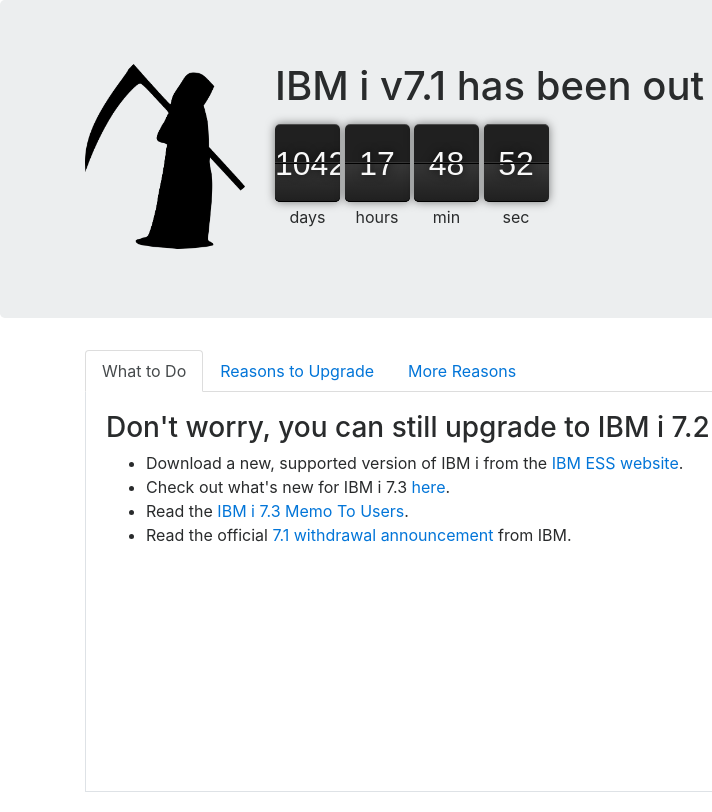
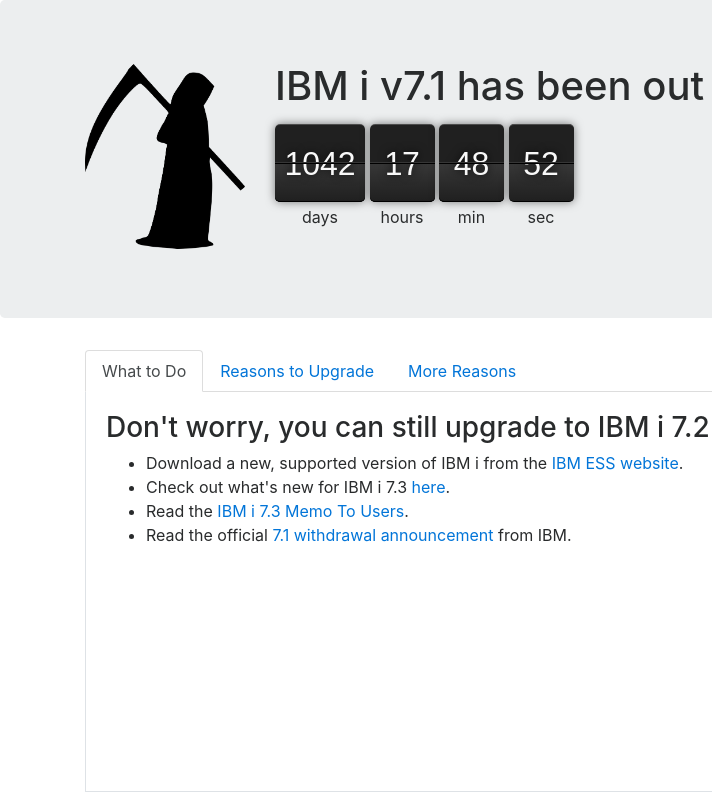
Before and after one commit to Club-Seiden/ibm-i-clock, a website: page index.html in a window 1280 px wide. Shown: the full height of the page, 0-712 px from the left. Drawn offline with nearby package versions, Linux system fonts and the light colour scheme.

Commit message:
Make days flipdown wider for 4-digit days
IBM i 7.1 has been out of support for over 1000 days, causing the box to
cut off the amount.

```diff
--- a/css/styles.css
+++ b/css/styles.css
@@ -46,6 +46,11 @@
   -o-transform: translate3d(0,0,0);
   transform: translate3d(0,0,0);
 }
+
+.jumbotron .time.days {
+  width: 90px;
+}
+
 .jumbotron .count {
   background: #202020;
   color: #f8f8f8;
```
